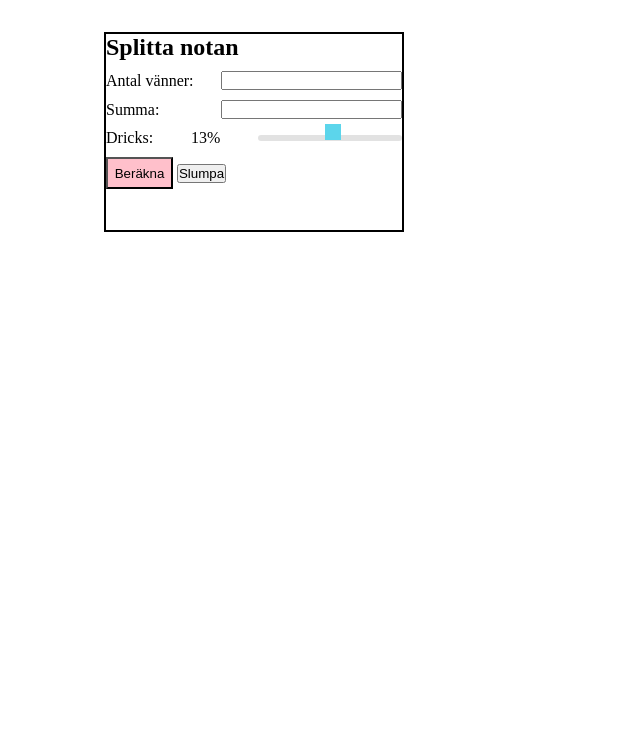
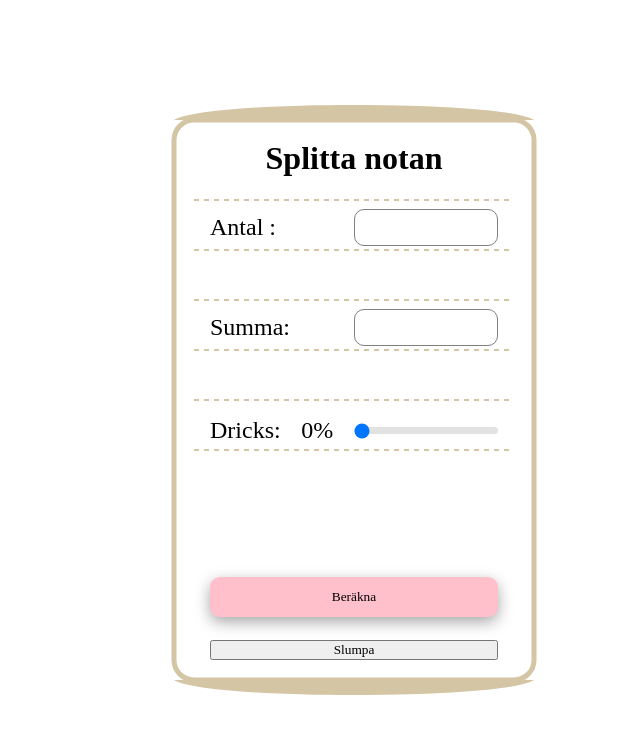
Before and after one commit to moasjogren/split-bill, a plain HTML site: page Index.html in a window 1280 px wide. Shown: the whole page, without its empty margins (286-926 px from the left). Drawn offline with Linux system fonts and the light colour scheme; a web font is replaced by a local one.

Commit message:
lite styling

```diff
--- a/Index.html
+++ b/Index.html
@@ -9,12 +9,17 @@
   <body>
     <section class="section-container">
       <div class="card">
+        <!-- <img
+          src="https://img.icons8.com/emoji/48/heavy-dollar-sign-emoji.png"
+          alt="heavy-dollar-sign-emoji"
+          class="dollar"
+        /> -->
         <div class="front">
           <h1 class="section-headline">Splitta notan</h1>
           <form>
             <!-- Antal vänner -->
             <article class="section-article-container">
-              <label for="friends">Antal vänner:</label>
+              <label for="friends">Antal :</label>
               <input
                 type="number"
                 class="input-friends"
@@ -36,6 +41,7 @@
                 class="input-tip"
                 id="tip"
                 name="tip"
+                value="0"
               />
             </article>
 
--- a/css/style.css
+++ b/css/style.css
@@ -1,25 +1,24 @@
+@import url("https://fonts.googleapis.com/css2?family=Quattrocento:wght@400;700&display=swap");
+
 *,
 *::before,
 *::after {
   padding: 0;
   margin: 0;
   box-sizing: border-box;
+  font-family: "Quattrocento", serif;
 }
 
 .section-container {
   display: flex;
-  flex-direction: column;
-  align-content: space-between;
-  width: 50%;
-  max-width: 500px;
-  margin: auto;
-  margin-top: 2rem;
+  height: 100vh;
+  justify-content: center;
+  align-items: center;
 }
 
 .card {
-  height: 200px;
-  width: 300px;
-  border: 2px solid black;
+  height: 600px;
+  width: 400px;
   position: relative;
   transform-style: preserve-3d;
   transition: all 1s;
@@ -31,10 +30,49 @@
   width: 100%;
   height: 100%;
   backface-visibility: hidden;
+  display: flex;
+  flex-direction: column;
+  padding: 40px 20px;
+  align-items: center;
+  z-index: -2;
 }
-
+.front {
+  background-image: url("../icons/bill.svg");
+}
+.section-headline {
+  font-size: 2rem;
+}
+.section-article-container {
+  font-size: 1.5rem;
+}
+.section-article-container:nth-of-type(1) {
+  transform: translateY(22px);
+}
+.section-article-container:nth-of-type(2) {
+  transform: translateY(2px);
+}
+.section-article-container:nth-of-type(3) {
+  transform: translateY(-10px);
+}
+.input-friends,
+.input-sum {
+  padding: 7px;
+  border-radius: 10px;
+  outline: none;
+  border: 1px solid grey;
+  text-align: center;
+  font-weight: bold;
+  font-size: 1.1rem;
+  max-width: 50%;
+}
+input[type="number"]::-webkit-outer-spin-button,
+input[type="number"]::-webkit-inner-spin-button {
+  -webkit-appearance: none;
+  margin: 0;
+}
 .back {
   transform: rotateY(180deg);
+  background-image: url("../icons/bill.svg");
 }
 
 .card.flipped {
@@ -59,13 +97,13 @@ input[type="range"] {
   width: 9rem;
 }
 
-input[type="range"]::-webkit-slider-thumb {
-  -webkit-appearance: none; /* Override default look */
-  appearance: none;
-  margin-top: -12px; /* Centers thumb on the track */
-  background-color: #5cd5eb;
-  height: 1rem;
-  width: 1rem;
+form {
+  display: flex;
+  flex-direction: column;
+
+  width: 80%;
+  height: 100%;
+  justify-content: space-between;
 }
 
 .cost,
@@ -74,7 +112,18 @@ input[type="range"]::-webkit-slider-thumb {
 }
 
 .section-btn {
-  margin-top: 10px;
   padding: 0.5em;
   background-color: pink;
+  transform: translateY(50px);
+  border-radius: 10px;
+  border: none;
+  outline: none;
+  height: 40px;
+  box-shadow: rgba(0, 0, 0, 0.35) 0px 5px 15px;
+  cursor: pointer;
 }
+
+.section-btn:active {
+  box-shadow: rgba(50, 50, 93, 0.25) 0px 30px 60px -12px inset,
+    rgba(0, 0, 0, 0.3) 0px 18px 36px -18px inset;
+}
--- a/js/script.js
+++ b/js/script.js
@@ -4,6 +4,8 @@ const sum = document.querySelector(".input-sum");
 const tip = document.querySelector(".input-tip");
 const result = document.querySelector("p");
 const total = document.querySelector(".total-sum");
+
+document.querySelector(".dricks").innerHTML = "0%";
 
 form.addEventListener("submit", function (event) {
   event.preventDefault();
```
Also changed, not shown: icons/bill copy.svg (added), icons/bill.svg (added).
